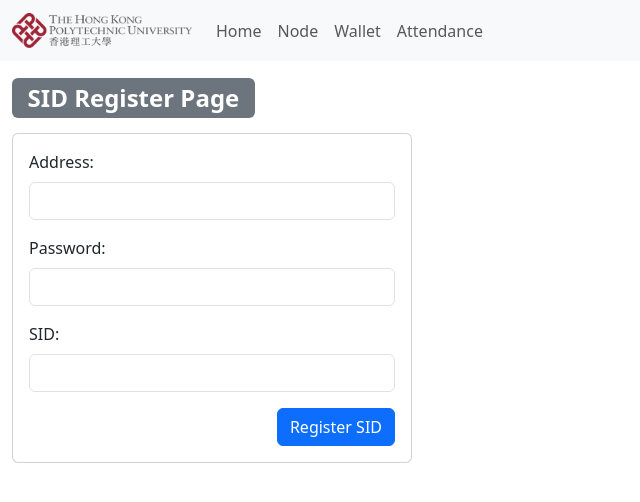
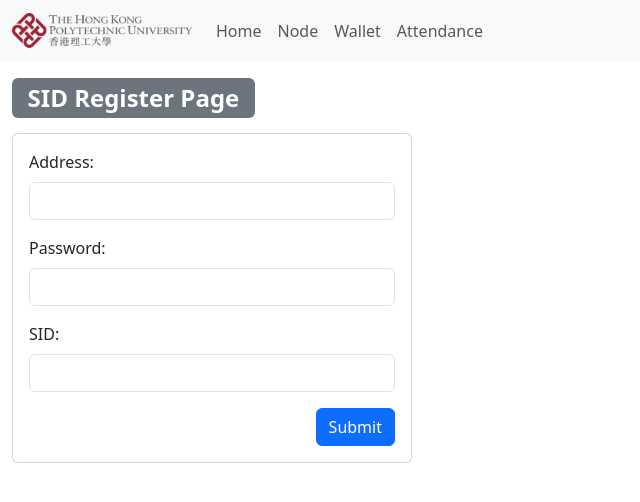
Before and after one commit to Shift2Ace/blockchain-based-attendance-application, a React (Create React App) app in the folder client/: page /wallet/register in a window 1280 px wide. Shown: the top 502 px of the page, without its empty margins (0-640 px from the left). Built offline with nearby package versions, Linux system fonts and the light colour scheme.

Commit message:
button name change

```diff
--- a/client/src/views/sid_register.js
+++ b/client/src/views/sid_register.js
@@ -164,7 +164,7 @@
                 />
               </Form.Group>
               <div className="d-grid gap-2 d-md-flex justify-content-md-end">
-                <Button variant="primary" type="submit">Register SID</Button>
+                <Button variant="primary" type="submit">Submit</Button>
               </div>
             </Form>
           </Card.Body>
```
